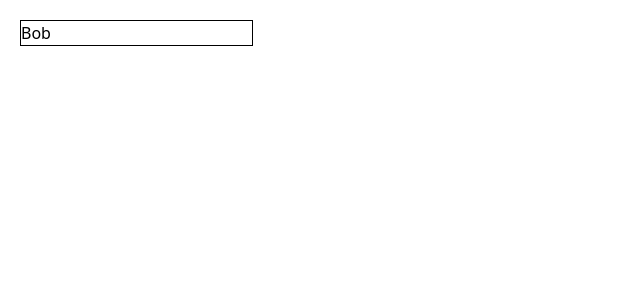
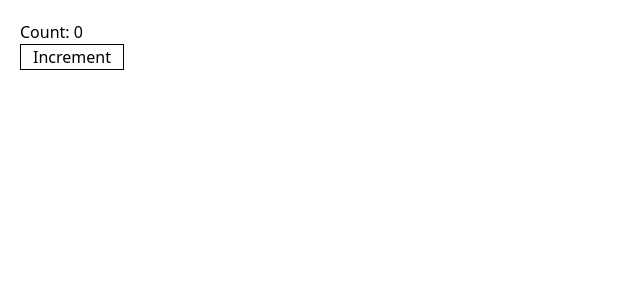
Before and after one commit to rgsk/react-hooks-examples, a Next.js app: page / in a window 1280 px wide. Shown: the top 300 px of the page, without its empty margins (0-640 px from the left). Built offline with nearby package versions, Linux system fonts and the light colour scheme.

Commit message:
useStateRef

```diff
--- a/src/components/HomePage.tsx
+++ b/src/components/HomePage.tsx
@@ -1,10 +1,11 @@
+import SampleStateRef from './Samples/SampleStateRef';
 import SampleUseLocalStorage from './Samples/SampleUseLocalStorage';
 
 interface IHomePageProps {}
 const HomePage: React.FC<IHomePageProps> = ({}) => {
   return (
     <div className="p-5">
-      <SampleUseLocalStorage />
+      <SampleStateRef />
     </div>
   );
 };
--- /dev/null
+++ b/src/components/Samples/SampleStateRef.tsx
@@ -0,0 +1,110 @@
+/*
+reference
+https://medium.com/programming-essentials/how-to-access-the-state-in-settimeout-inside-a-react-function-component-39a9f031c76f
+*/
+
+import useStateRef from 'hooks/useStateRef';
+import { useEffect, useRef, useState } from 'react';
+
+interface ISampleStateRefProps {}
+const SampleStateRef: React.FC<ISampleStateRefProps> = ({}) => {
+  return (
+    <div>
+      <ElegantSolution />
+    </div>
+  );
+};
+export default SampleStateRef;
+function Counter() {
+  const [count, setCount] = useState(0);
+  return (
+    <div>
+      <p>Count: {count}</p>
+      <div>
+        <button
+          className="border border-black px-3"
+          onClick={() => setCount((prev) => prev + 1)}
+        >
+          Increment
+        </button>
+      </div>
+    </div>
+  );
+}
+
+interface IProblemProps {}
+const Problem: React.FC<IProblemProps> = ({}) => {
+  const [count, setCount] = useState(0);
+
+  useEffect(() => {
+    setTimeout(() => {
+      console.log({ count });
+    }, 2000);
+    // eslint-disable-next-line react-hooks/exhaustive-deps
+  }, []);
+  return (
+    <div>
+      <p>Count: {count}</p>
+      <div>
+        <button
+          className="border border-black px-3"
+          onClick={() => setCount((prev) => prev + 1)}
+        >
+          Increment
+        </button>
+      </div>
+    </div>
+  );
+};
+
+interface ISolutionProps {}
+const Solution: React.FC<ISolutionProps> = ({}) => {
+  const [count, setCount] = useState(0);
+  const countRef = useRef(count);
+  countRef.current = count;
+
+  useEffect(() => {
+    setTimeout(() => {
+      console.log({ count, 'countRef.current': countRef.current });
+    }, 2000);
+    // eslint-disable-next-line react-hooks/exhaustive-deps
+  }, []);
+  return (
+    <div>
+      <p>Count: {count}</p>
+      <div>
+        <button
+          className="border border-black px-3"
+          onClick={() => setCount((prev) => prev + 1)}
+        >
+          Increment
+        </button>
+      </div>
+    </div>
+  );
+};
+interface IElegantSolutionProps {}
+const ElegantSolution: React.FC<IElegantSolutionProps> = ({}) => {
+  const [count, setCount] = useState(0);
+  const countRef = useStateRef(count);
+
+  useEffect(() => {
+    setTimeout(() => {
+      console.log({ count, 'countRef.current': countRef.current });
+    }, 2000);
+    // eslint-disable-next-line react-hooks/exhaustive-deps
+  }, []);
+  return (
+    <div>
+      <p>Count: {count}</p>
+      <div>
+        <button
+          className="border border-black px-3"
+          onClick={() => setCount((prev) => prev + 1)}
+        >
+          Increment
+        </button>
+      </div>
+    </div>
+  );
+};
```
